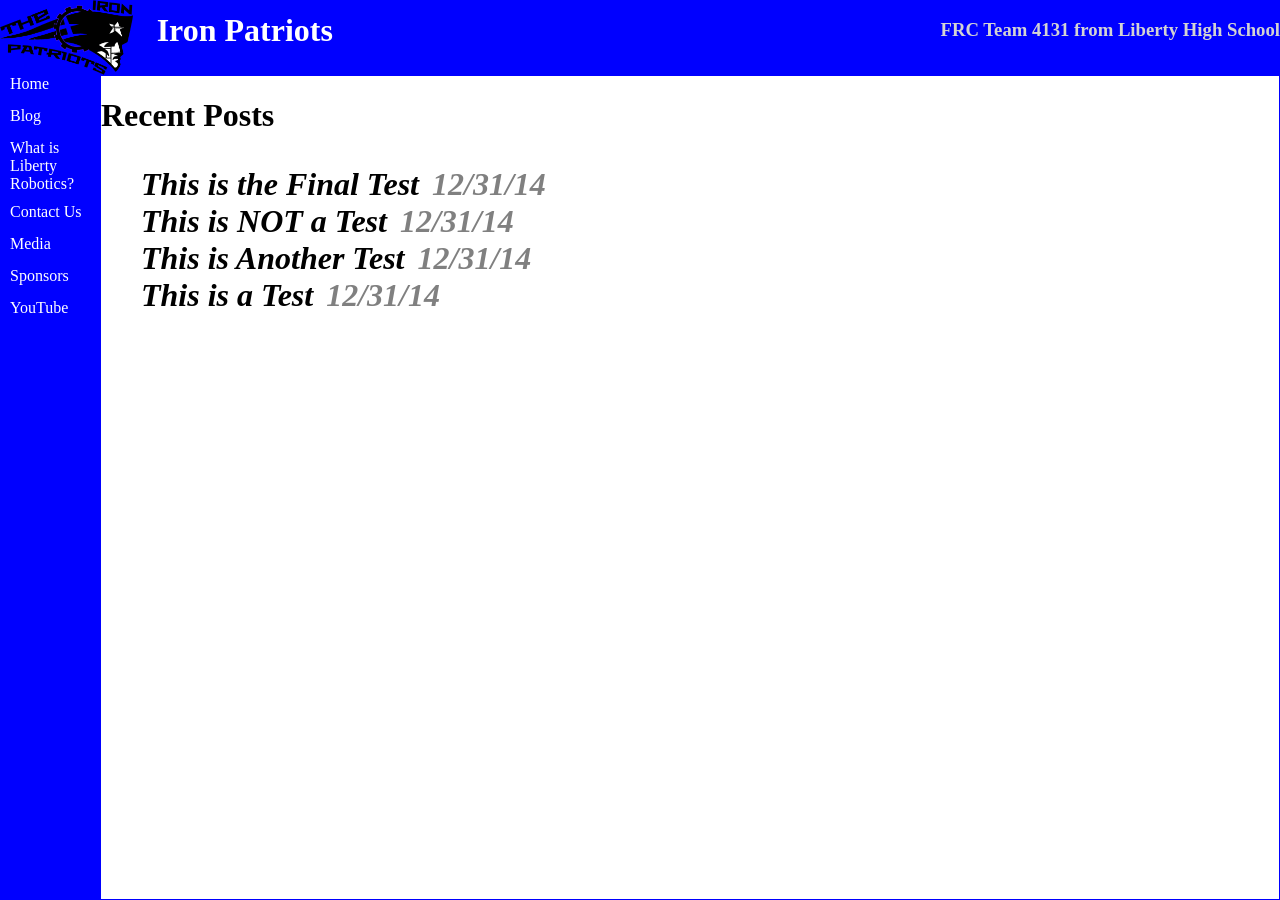
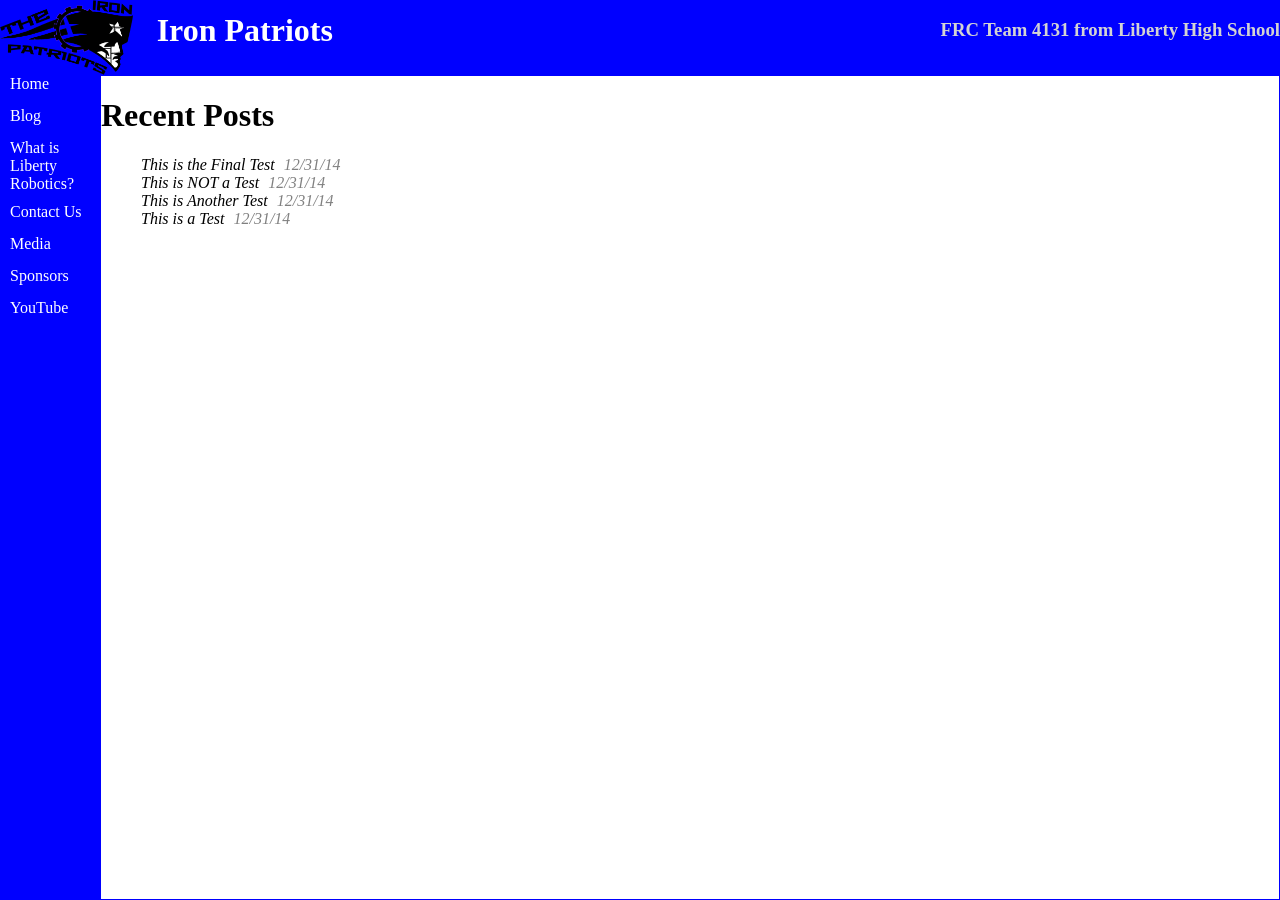
Before and after one commit to katiebugmoon/FRC4131.github.io, a Jekyll site: the page built from blog.html, in a window 1280 px wide. Built offline with Jekyll 4.4.1, drawn with Linux system fonts in a browser that asks for light colours.

Commit message:
Speaking of 'comedy of errors'...

```diff
--- a/blog.html
+++ b/blog.html
@@ -2,7 +2,7 @@
 layout: base
 title: Blog
 ---
-<h1>Recent Posts<h1>
+<h1>Recent Posts</h1>
 <ul style="list-style:none;">
 {% for post in site.posts %}
 	<li><a href="{{ post.url | remove:'.html' }}" style="post-title">{{ post.title }}</a>
```
